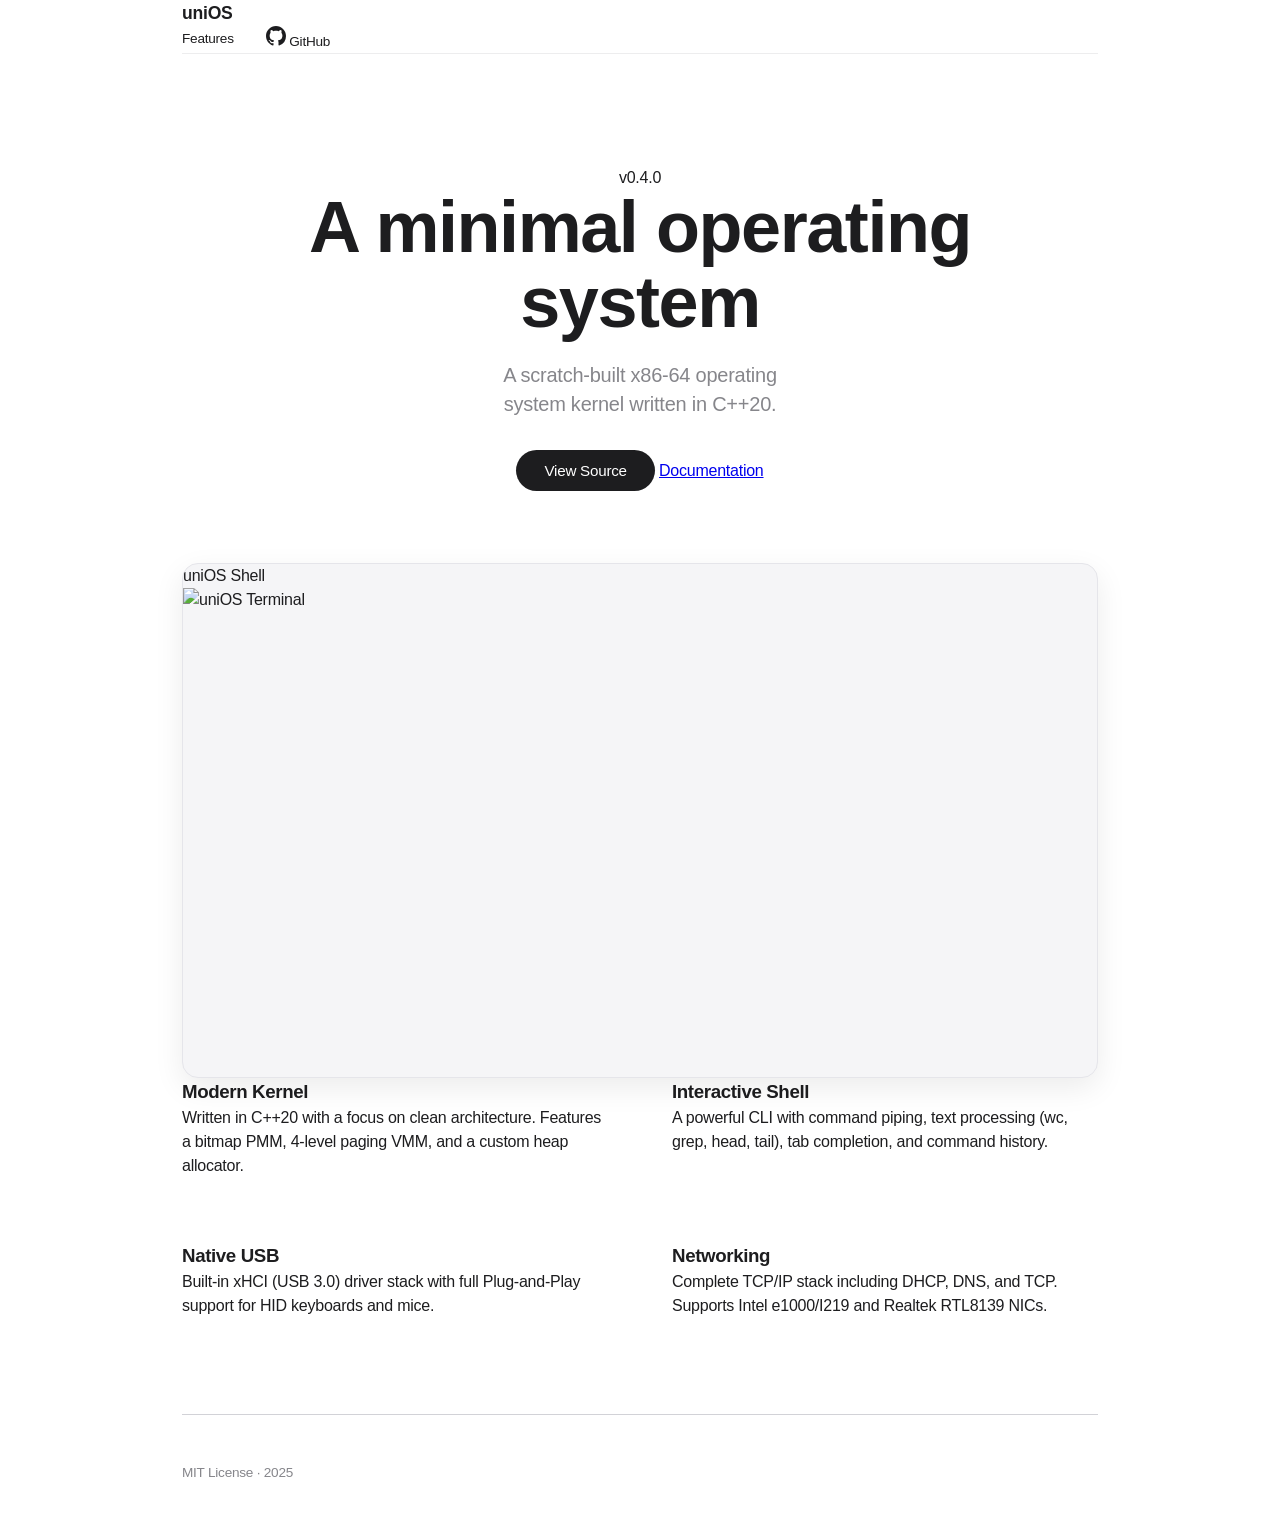
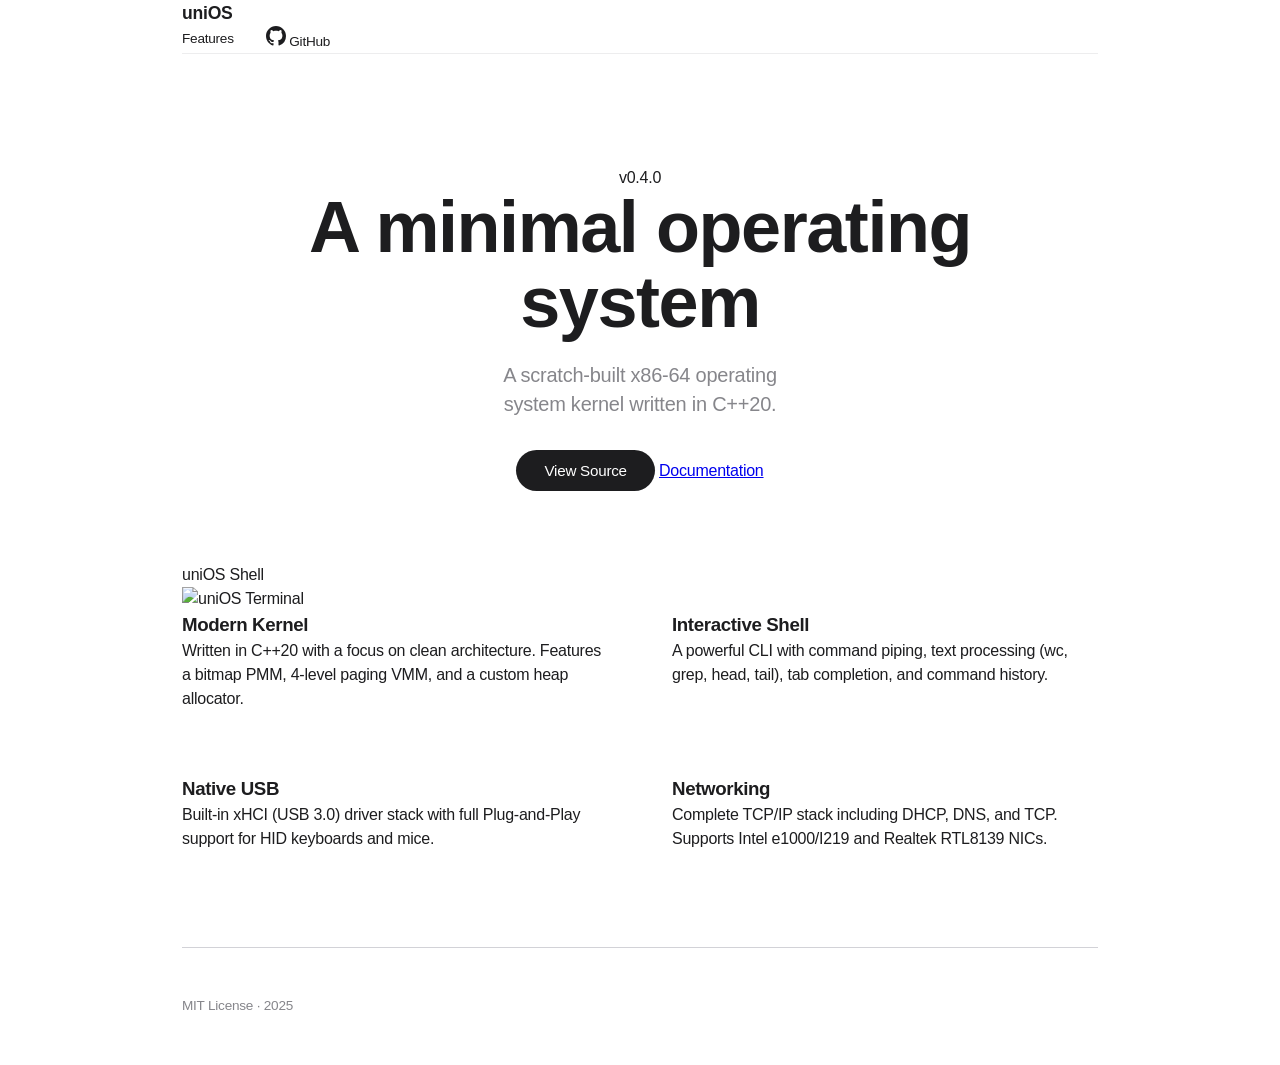

docs(ui): update screenshots and polish docs layout

--- a/docs/style.css
+++ b/docs/style.css
@@ -18,7 +18,6 @@
     --bg: #000000;
     --text: #f5f5f7;
     --muted: #a1a1a6;
-    --link: #2997ff;
     --border: #333336;
     --nav-bg: rgba(0, 0, 0, 0.72);
     --surface: #111111;
@@ -183,7 +182,7 @@ nav {
 }
 
 .showcase {
-    max-width: 1040px;
+    max-width: 1200px;
     margin: 0 auto 6rem;
     padding: 0 2rem;
 }
@@ -191,30 +190,19 @@ nav {
 .screenshot-container {
     position: relative;
     width: 100%;
-    aspect-ratio: 16 / 9;
-    background-color: var(--surface);
-    border: 1px solid var(--surface-border);
-    border-radius: var(--radius-md);
-    overflow: hidden;
-    box-shadow: 0 10px 30px rgba(0, 0, 0, 0.08);
-    transition: background-color var(--dur) var(--ease), border-color var(--dur) var(--ease), box-shadow var(--dur) var(--ease);
-}
-
-[data-theme="dark"] .screenshot-container {
-    box-shadow: 0 10px 30px rgba(0, 0, 0, 0.5);
 }
 
 .desktop-shot {
-    position: absolute;
-    top: 0;
-    left: 0;
+    display: block;
     width: 100%;
-    height: 100%;
-    object-fit: contain;
+    height: auto;
     transition: opacity var(--dur) var(--ease);
 }
 
 .desktop-shot.light {
+    position: absolute;
+    top: 0;
+    left: 0;
     opacity: 0;
     z-index: 2;
 }
